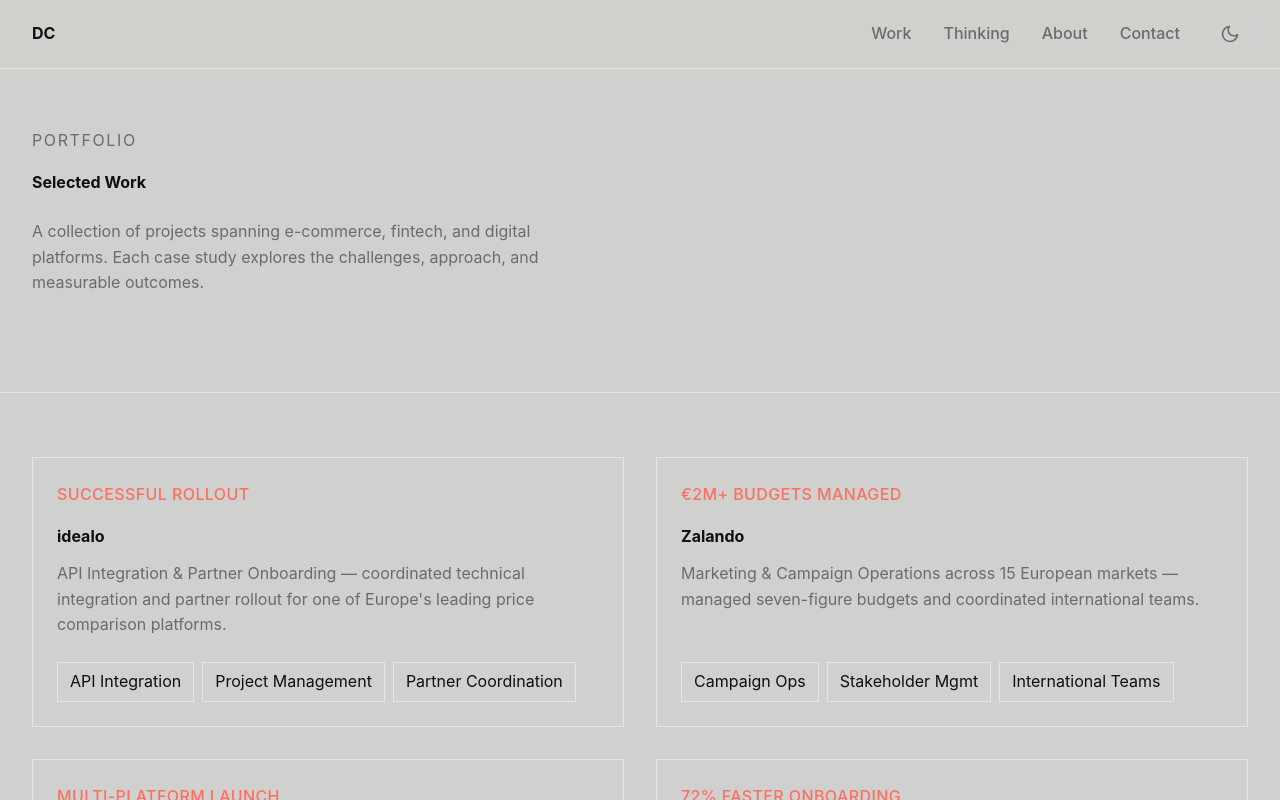
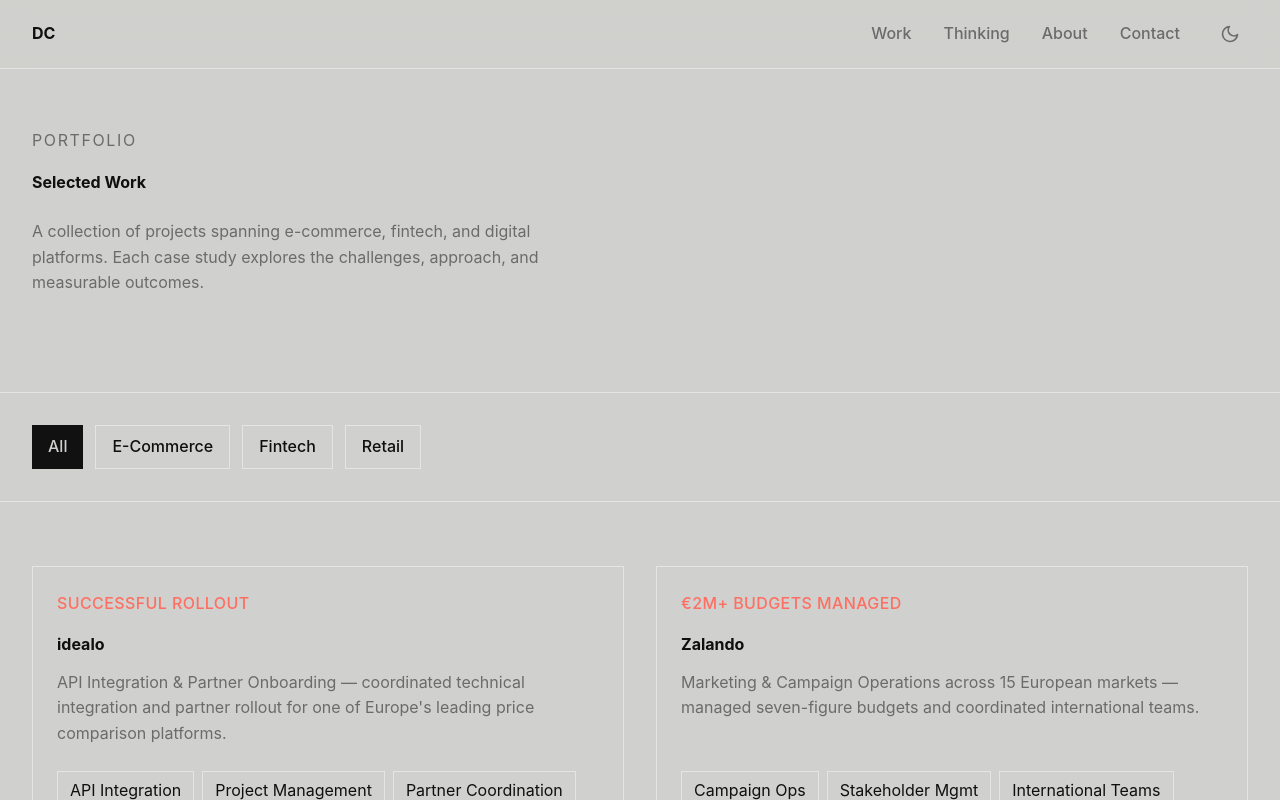
Before and after one commit to denescsaszar/portfolio, a Next.js app: page /projects in a window 1280 px wide. Shown: the top 800 px of the page. Built offline with nearby package versions, Linux system fonts and the light colour scheme.

Commit message:
step-34: add project filtering by category

```diff
--- a/app/projects/page.tsx
+++ b/app/projects/page.tsx
@@ -1,9 +1,11 @@
+"use client";
+
+import { useState } from "react";
 import Navigation from "@/components/Navigation";
 import ProjectCard from "@/components/ProjectCard";
 import Footer from "@/components/Footer";
 import FadeIn from "@/components/FadeIn";
 
-export default function ProjectsPage() {
 const projects = [
   {
     title: "idealo",
@@ -12,6 +14,7 @@
     achievement: "Successful Rollout",
     tags: ["API Integration", "Project Management", "Partner Coordination"],
     href: "/case-studies/idealo",
+    category: "E-Commerce",
   },
   {
     title: "Zalando",
@@ -20,6 +23,7 @@
     achievement: "€2M+ Budgets Managed",
     tags: ["Campaign Ops", "Stakeholder Mgmt", "International Teams"],
     href: "/case-studies/zalando",
+    category: "E-Commerce",
   },
   {
     title: "Google & Apple",
@@ -28,6 +32,7 @@
     achievement: "Multi-Platform Launch",
     tags: ["Product Strategy", "B2B Partnerships", "Scale-up"],
     href: "/case-studies/google-aldi",
+    category: "Retail",
   },
   {
     title: "Deutsche Bank",
@@ -36,8 +41,19 @@
     achievement: "72% Faster Onboarding",
     tags: ["Digital Transformation", "Banking", "Process Optimization"],
     href: "/case-studies/deutsche-bank",
+    category: "Fintech",
   },
 ];
+
+const categories = ["All", "E-Commerce", "Fintech", "Retail"];
+
+export default function ProjectsPage() {
+  const [activeCategory, setActiveCategory] = useState("All");
+
+  const filteredProjects =
+    activeCategory === "All"
+      ? projects
+      : projects.filter((project) => project.category === activeCategory);
 
   return (
     <div>
@@ -74,11 +90,34 @@
           </div>
         </section>
 
+        {/* Filter */}
+        <section className="px-6 md:px-8 py-8 border-b border-border">
+          <div className="max-w-wide mx-auto">
+            <FadeIn>
+              <div className="flex flex-wrap gap-3">
+                {categories.map((category) => (
+                  <button
+                    key={category}
+                    onClick={() => setActiveCategory(category)}
+                    className={`px-4 py-2 text-body-small font-medium transition-colors ${
+                      activeCategory === category
+                        ? "bg-accent text-background"
+                        : "border border-border hover:border-accent"
+                    }`}
+                  >
+                    {category}
+                  </button>
+                ))}
+              </div>
+            </FadeIn>
+          </div>
+        </section>
+
         {/* Projects Grid */}
         <section className="px-6 md:px-8 py-section">
           <div className="max-w-wide mx-auto">
             <div className="grid grid-cols-1 md:grid-cols-2 gap-6 md:gap-8">
-              {projects.map((project, index) => (
+              {filteredProjects.map((project, index) => (
                 <FadeIn key={project.title} delay={0.1 * (index + 1)}>
                   <ProjectCard
                     title={project.title}
@@ -90,6 +129,12 @@
                 </FadeIn>
               ))}
             </div>
+
+            {filteredProjects.length === 0 && (
+              <p className="text-center text-muted py-12">
+                No projects found in this category.
+              </p>
+            )}
           </div>
         </section>
 
```
Lines whose indentation alone changed are shown as unchanged.
